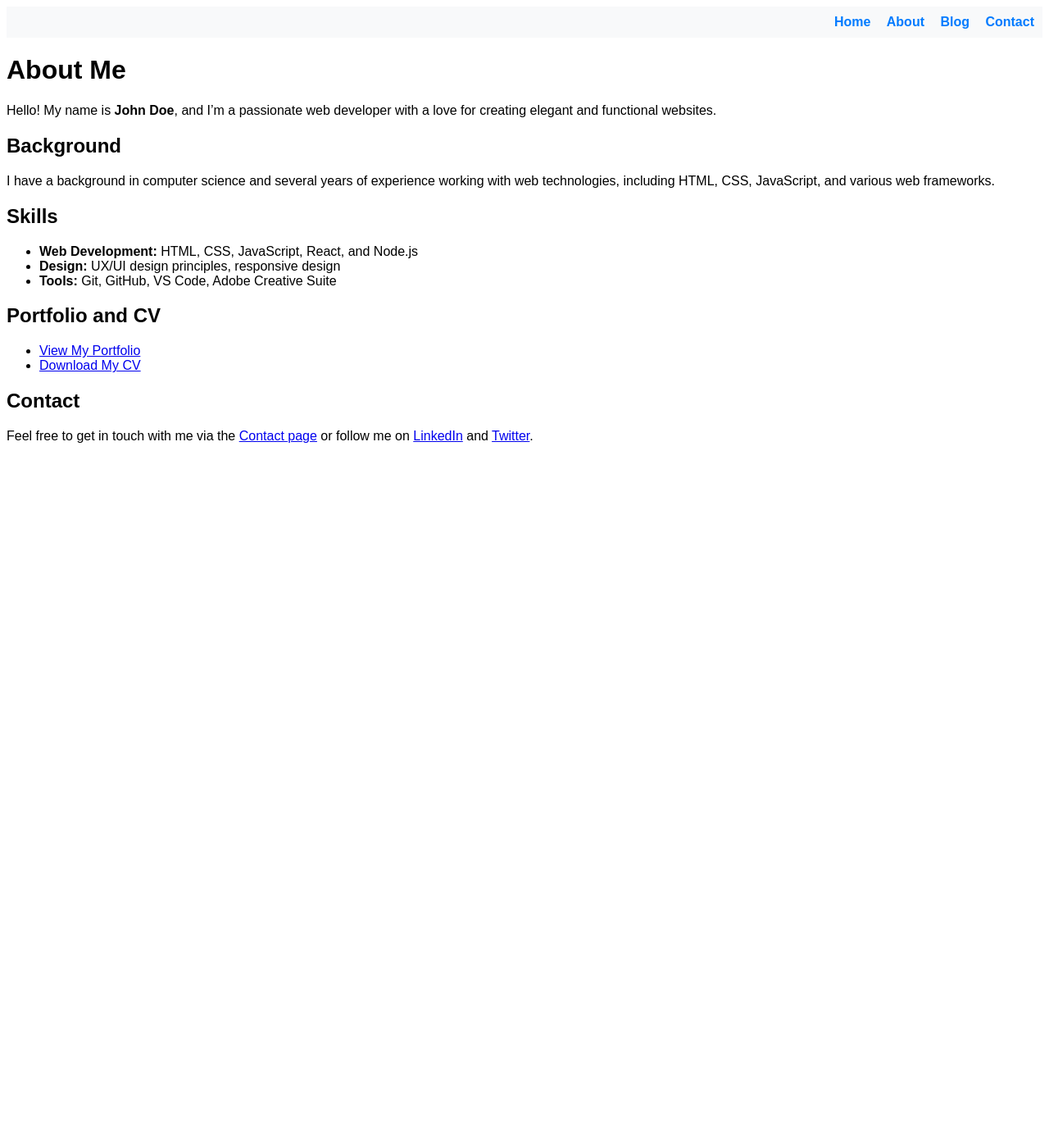
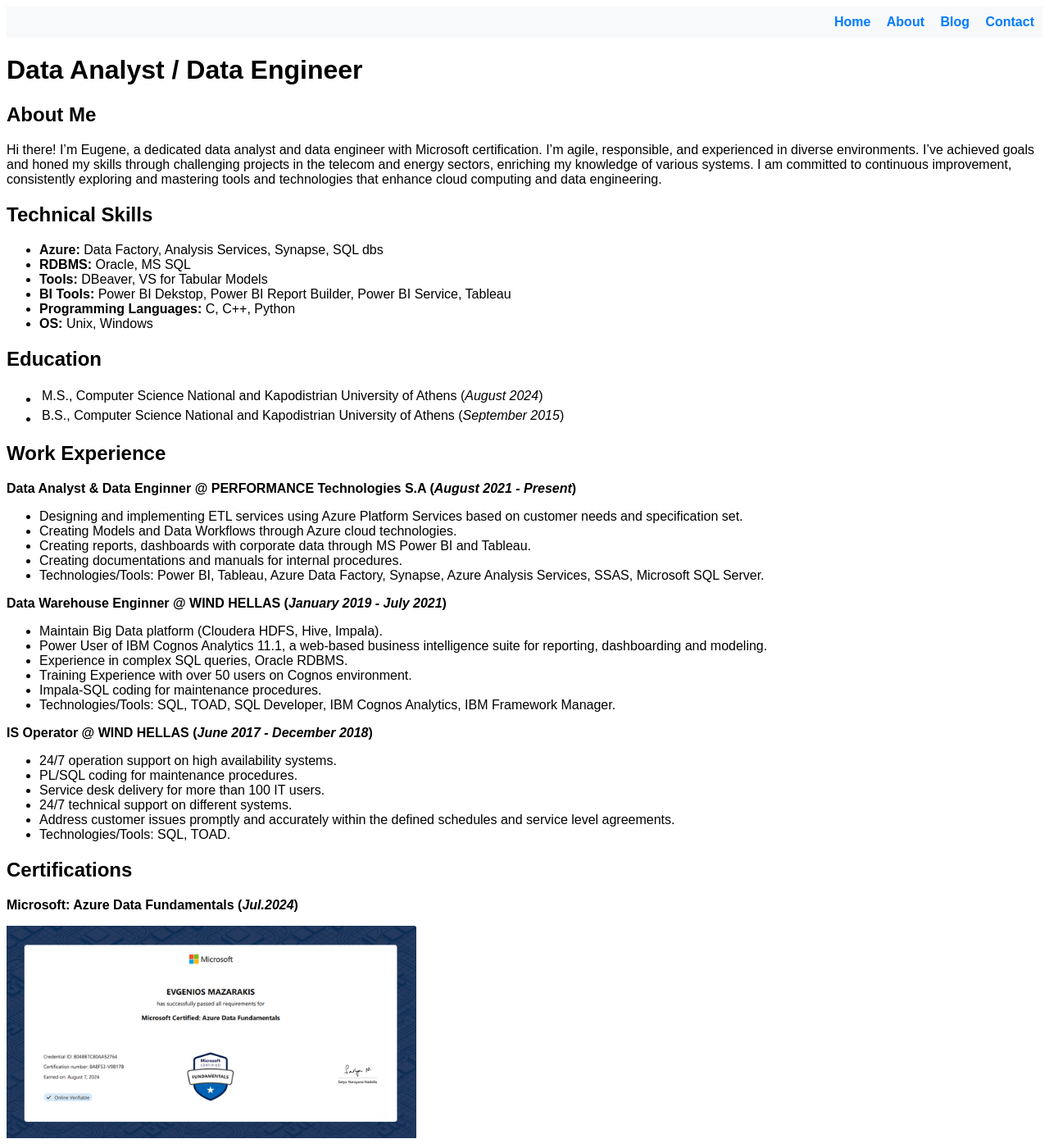
Before and after one commit to EMazarakis/EMazarakis.github.io, a Jekyll site: the page built from about.md, in a window 1280 px wide and 1400 px high. Shown: the whole window at 82% size. Built offline with Jekyll 4.4.1, drawn with Linux system fonts in a browser that asks for light colours; some of the changed text lies outside the part shown.

Commit message:
Update about.md

```diff
--- a/about.md
+++ b/about.md
@@ -3,26 +3,64 @@
 title: About
 ---
 
+# Data Analyst / Data Engineer
 
-# About Me
+## About Me
+Hi there! I'm Eugene, a dedicated data analyst and data engineer with Microsoft certification. I'm agile, responsible, and experienced in diverse environments. I've achieved goals and honed my skills through challenging projects in the telecom and energy sectors, enriching my knowledge of various systems. I am committed to continuous improvement, consistently exploring and mastering tools and technologies that enhance cloud computing and data engineering.
 
-Hello! My name is **John Doe**, and I'm a passionate web developer with a love for creating elegant and functional websites.
+## Technical Skills
 
-## Background
+- **Azure:** Data Factory, Analysis Services, Synapse, SQL dbs
+- **RDBMS:** Oracle, MS SQL
+- **Tools:** DBeaver, VS for Tabular Models
+- **BI Tools:** Power BI Dekstop, Power BI Report Builder, Power BI Service, Tableau
+- **Programming Languages:** C, C++, Python
+- **OS:** Unix, Windows
 
-I have a background in computer science and several years of experience working with web technologies, including HTML, CSS, JavaScript, and various web frameworks.
+## Education
+- M.S., Computer Science  | National and Kapodistrian University of Athens (_August 2024_)
+- B.S., Computer Science  | National and Kapodistrian University of Athens (_September 2015_)
 
-## Skills
+## Work Experience
+**Data Analyst & Data Enginner @ PERFORMANCE Technologies S.A (_August 2021 - Present_)**
+- Designing and implementing ETL services using Azure Platform Services based on customer needs and specification set.
+- Creating Models and Data Workflows through Azure cloud technologies.
+- Creating reports, dashboards with corporate data through MS Power BI and Tableau.
+- Creating documentations and manuals for internal procedures.
+- Technologies/Tools: Power BI, Tableau, Azure Data Factory, Synapse, Azure Analysis Services, SSAS, Microsoft SQL Server.
 
-- **Web Development:** HTML, CSS, JavaScript, React, and Node.js
-- **Design:** UX/UI design principles, responsive design
-- **Tools:** Git, GitHub, VS Code, Adobe Creative Suite
 
-## Portfolio and CV
+**Data Warehouse Enginner @ WIND HELLAS (_January 2019 - July 2021_)**
+- Maintain Big Data platform (Cloudera HDFS, Hive, Impala).
+- Power User of IBM Cognos Analytics 11.1, a web-based business intelligence suite for reporting, dashboarding and modeling.
+- Experience in complex SQL queries, Oracle RDBMS.
+- Training Experience with over 50 users on Cognos environment.
+- Impala-SQL coding for maintenance procedures.
+- Technologies/Tools: SQL, TOAD, SQL Developer, IBM Cognos Analytics, IBM Framework Manager.
 
-- [View My Portfolio](https://your-username.github.io/assets/portfolio.pdf)
-- [Download My CV](https://your-username.github.io/assets/cv.pdf)
+**IS Operator @ WIND HELLAS (_June 2017 - December 2018_)**
+- 24/7 operation support on high availability systems.
+- PL/SQL coding for maintenance procedures.
+- Service desk delivery for more than 100 IT users.
+- 24/7 technical support on different systems.
+- Address customer issues promptly and accurately within the defined schedules and service level agreements.
+- Technologies/Tools: SQL, TOAD.
+
+## Certifications
+**Microsoft: Azure Data Fundamentals (_Jul.2024_)**
+
+![DataCertification](/assets/Img/Data_Fundamentals.png)
+
+
+**Microsoft: Power BI Data Analyst Associate (_Jul.2022 - Jul.2025_)**
+
+![PowerBICertification](/assets/Img/Power_BI.png)
+
+
+
+## Resume
+- [Download My CV](https://EMazarakis.github.io/blob/main/assets/E_M_Resume.pdf)
+
 
 ## Contact
-
 Feel free to get in touch with me via the [Contact page](/contact) or follow me on [LinkedIn](https://www.linkedin.com/in/your-profile) and [Twitter](https://twitter.com/your-profile).
```
